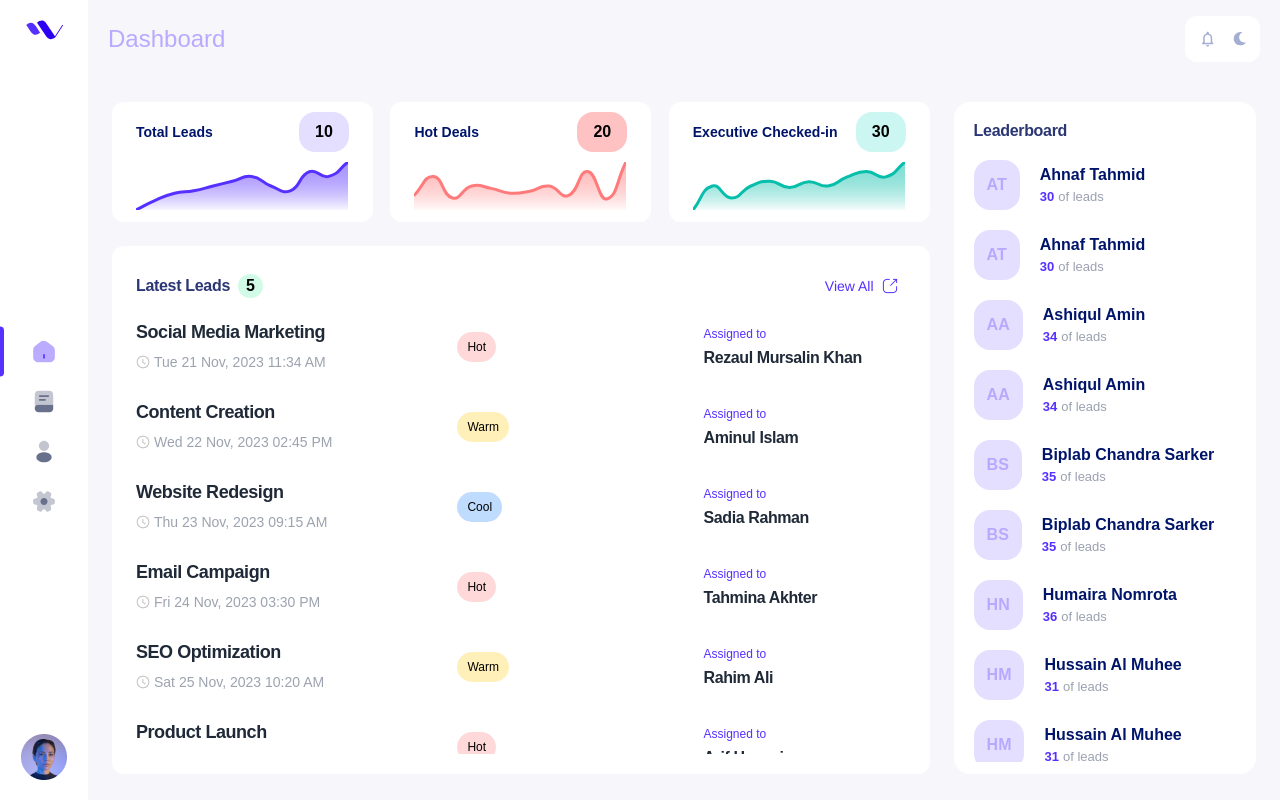
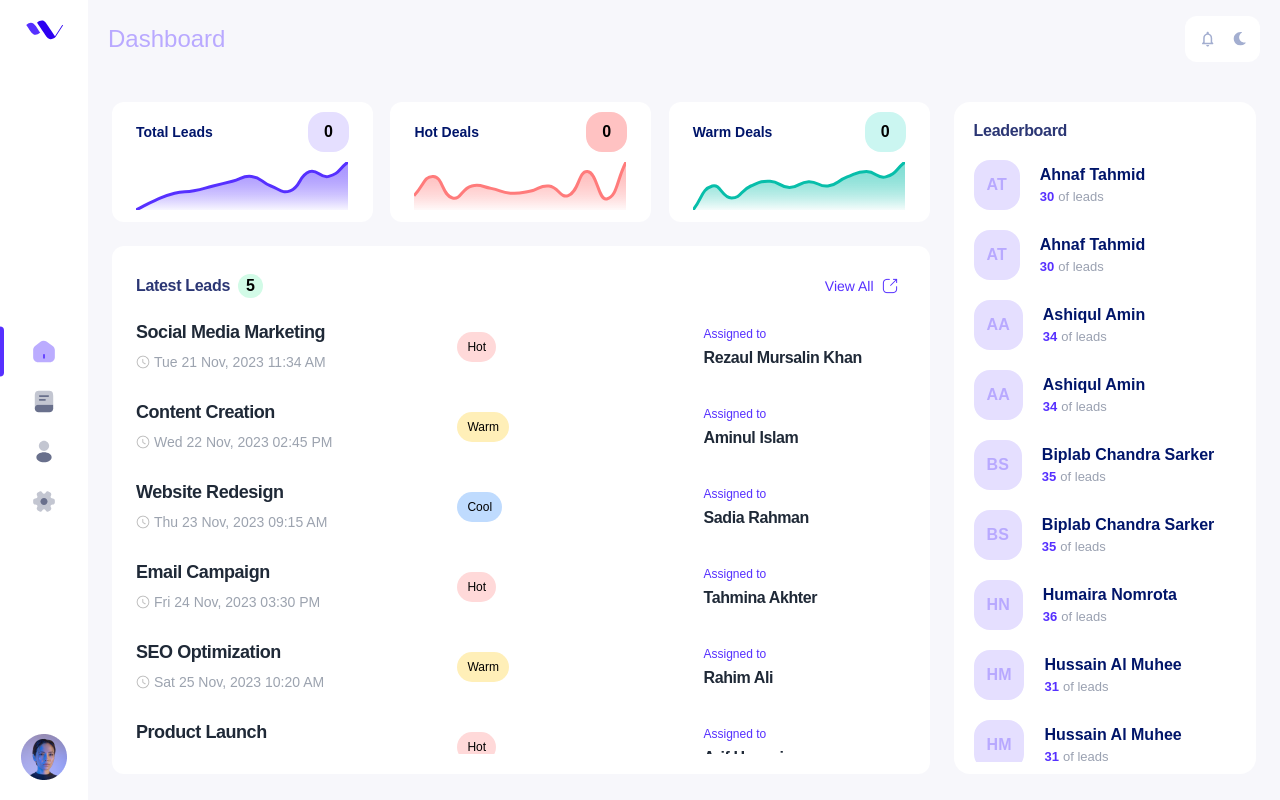
Before and after one commit to tajnur007/d2d-marketing-frontend, a Next.js app: page /dashboard in a window 1280 px wide. Built offline with nearby package versions, Linux system fonts and the light colour scheme; no server answers; sample sign-in values are in the browser's storage; a web font is replaced by a local one.

Commit message:
[\D2D-069] Dashboard Info API Integration Done

```diff
--- /dev/null
+++ b/components/graph-card/index.tsx
@@ -0,0 +1,26 @@
+import React from 'react'
+import Graph from '../graph';
+
+const GraphCard = ({ graphConfig, data }: {graphConfig: any, data: number}) => {
+  return (
+    <div className='grid grid-cols-1 bg-white rounded-xl px-6 py-2'>
+      <div className='flex justify-between items-center '>
+        <p className='text-[14px] font-semibold leading-[14.976px] text-[#00156A]'>
+          {graphConfig.label}
+        </p>
+
+        <div
+          style={{ backgroundColor: graphConfig.countColor }}
+          className='bg-[#E5DFFF] py-2 px-4 rounded-2xl'>
+          <h4 className='text-[16px] font-semibold'>{data}</h4>
+        </div>
+      </div>
+
+      <div className='w-full h-[6vh] cursor-pointer mt-2'>
+        <Graph graphData={graphConfig.graphData} color={graphConfig.color} />
+      </div>
+    </div>
+  );
+};
+
+export default GraphCard;
--- a/components/graph-list/index.tsx
+++ b/components/graph-list/index.tsx
@@ -1,29 +1,51 @@
+'use client';
 import { GRAPH_CONFIG } from '@/utils/constants/graph-constants';
-import React from 'react';
-import Graph from '../graph';
+import React, { useEffect, useState } from 'react';
+import { useSession } from 'next-auth/react';
+import { API_PATHS } from '@/utils/constants/common-constants';
+import axios from 'axios';
+import GraphCard from '../graph-card';
 
 const GraphList: React.FC = () => {
+  const { data } = useSession();
+  //@ts-ignore den
+  const token: string = data?.user?.access_token;
+  const [dashboardInfo, setDashboardInfo] = useState({
+    total_leads: 0,
+    hot_leads: 0,
+    warm_leads: 0,
+    cold_leads: 0,
+  });
+
+  useEffect(() => {
+    const fetchData = async () => {
+      try {
+        const response = await axios.get(
+          `http://157.245.204.196:8021/v1${API_PATHS.DashboardInfo}`,
+          {
+            headers: {
+              Authorization: `Bearer ${token}`,
+            },
+          }
+        );
+        setDashboardInfo(response.data.Data);
+      } catch (error) {
+        console.error('Error fetching dashboard info:', error);
+      }
+    };
+
+    if (token) {
+      fetchData();
+    }
+  }, [token]);
+
+  console.log(dashboardInfo);
+
   return (
     <div className='grid lg:grid-cols-3 sm:grid-cols-1 justify-between gap-[1.1rem] mb-6 lg:h-[15vh]'>
-      {GRAPH_CONFIG.map((item, index) => (
-        <div key={index} className='grid grid-cols-1 bg-white rounded-xl px-6 py-2'>
-          <div className='flex justify-between items-center '>
-            <p className='text-[14px] font-semibold leading-[14.976px] text-[#00156A]'>
-              {item.label}
-            </p>
-
-            <div
-              style={{ backgroundColor: item.countColor }}
-              className='bg-[#E5DFFF] py-2 px-4 rounded-2xl'>
-              <h4 className='text-[16px] font-semibold'>{item.count}</h4>
-            </div>
-          </div>
-
-          <div className='w-full h-[6vh] cursor-pointer mt-2'>
-            <Graph graphData={item.graphData} color={item.color} />
-          </div>
-        </div>
-      ))}
+      <GraphCard graphConfig={GRAPH_CONFIG.TotalLeads} data={dashboardInfo.total_leads} />
+      <GraphCard graphConfig={GRAPH_CONFIG.HotDeals} data={dashboardInfo.hot_leads} />
+      <GraphCard graphConfig={GRAPH_CONFIG.WarmDeals} data={dashboardInfo.warm_leads} />
     </div>
   );
 };
--- a/utils/constants/common-constants.ts
+++ b/utils/constants/common-constants.ts
@@ -41,6 +41,7 @@ export const API_METHODS = {
 export const API_PATHS = {
   Signup: '/auth/sign-up',
   CreateUser: '/user/create',
+  DashboardInfo: '/lead/dashboard-info',
 };
 
 export const SIDEBAR_ITEMS: SidebarItem[] = [
--- a/utils/constants/graph-constants.js
+++ b/utils/constants/graph-constants.js
@@ -16,8 +16,8 @@ export const GRAPH_OPTIONS = {
   },
 };
 
-export const GRAPH_CONFIG = [
-  {
+export const GRAPH_CONFIG = {
+  'TotalLeads': {
     id: 1,
     label: 'Total Leads',
     count: 10,
@@ -38,7 +38,7 @@ export const GRAPH_CONFIG = [
       { month: 'December', value: 200 },
     ],
   },
-  {
+  'HotDeals': {
     id: 2,
     label: 'Hot Deals',
     count: 20,
@@ -59,9 +59,9 @@ export const GRAPH_CONFIG = [
       { month: 'December', value: 200 },
     ],
   },
-  {
+  'WarmDeals': {
     id: 3,
-    label: 'Executive Checked-in',
+    label: 'Warm Deals',
     count: 30,
     color: '#07BEAA',
     countColor: '#CBF6F1',
@@ -80,4 +80,4 @@ export const GRAPH_CONFIG = [
       { month: 'December', value: 200 },
     ],
   },
-];
+};
```
Also changed, not shown: services/api-services.ts (+17 -2 lines).
